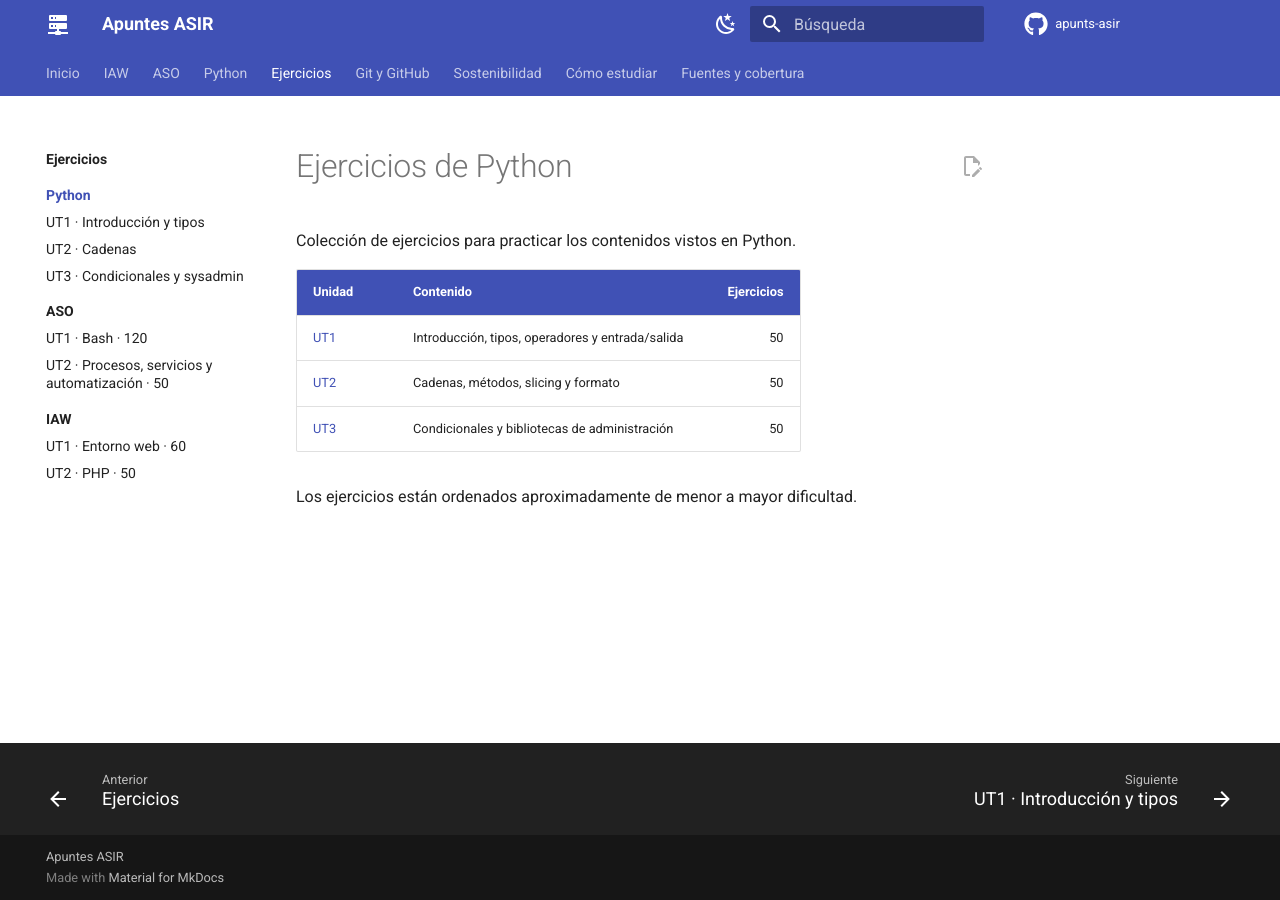
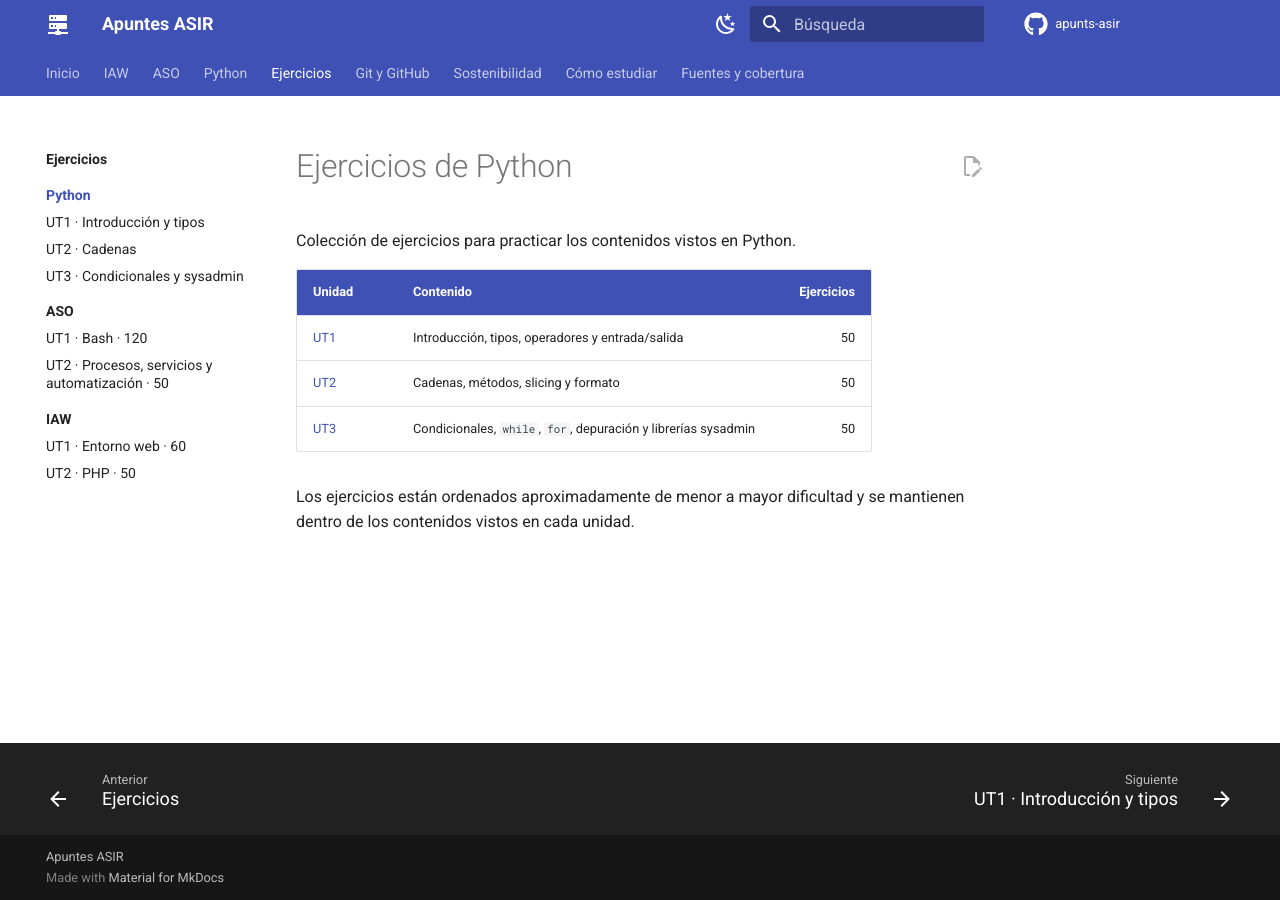
Before and after one commit to jossanmar9/apunts-asir, an MkDocs documentation site: the page built from docs/ejercicios/python/index.md, in a window 1280 px wide. Built offline with MkDocs 1.6.1 and Material for MkDocs 9.7.7, drawn with Linux system fonts in a browser that asks for light colours; comment, search, counter and statistics services are not loaded.

Commit message:
Actualizar descripción de ejercicios Python UT3

```diff
--- a/docs/ejercicios/python/index.md
+++ b/docs/ejercicios/python/index.md
@@ -6,6 +6,6 @@ Colección de ejercicios para practicar los contenidos vistos en Python.
 | --- | --- | ---: |
 | [UT1](ut1.md) | Introducción, tipos, operadores y entrada/salida | 50 |
 | [UT2](ut2.md) | Cadenas, métodos, slicing y formato | 50 |
-| [UT3](ut3.md) | Condicionales y bibliotecas de administración | 50 |
+| [UT3](ut3.md) | Condicionales, `while`, `for`, depuración y librerías sysadmin | 50 |
 
-Los ejercicios están ordenados aproximadamente de menor a mayor dificultad.
+Los ejercicios están ordenados aproximadamente de menor a mayor dificultad y se mantienen dentro de los contenidos vistos en cada unidad.
```
